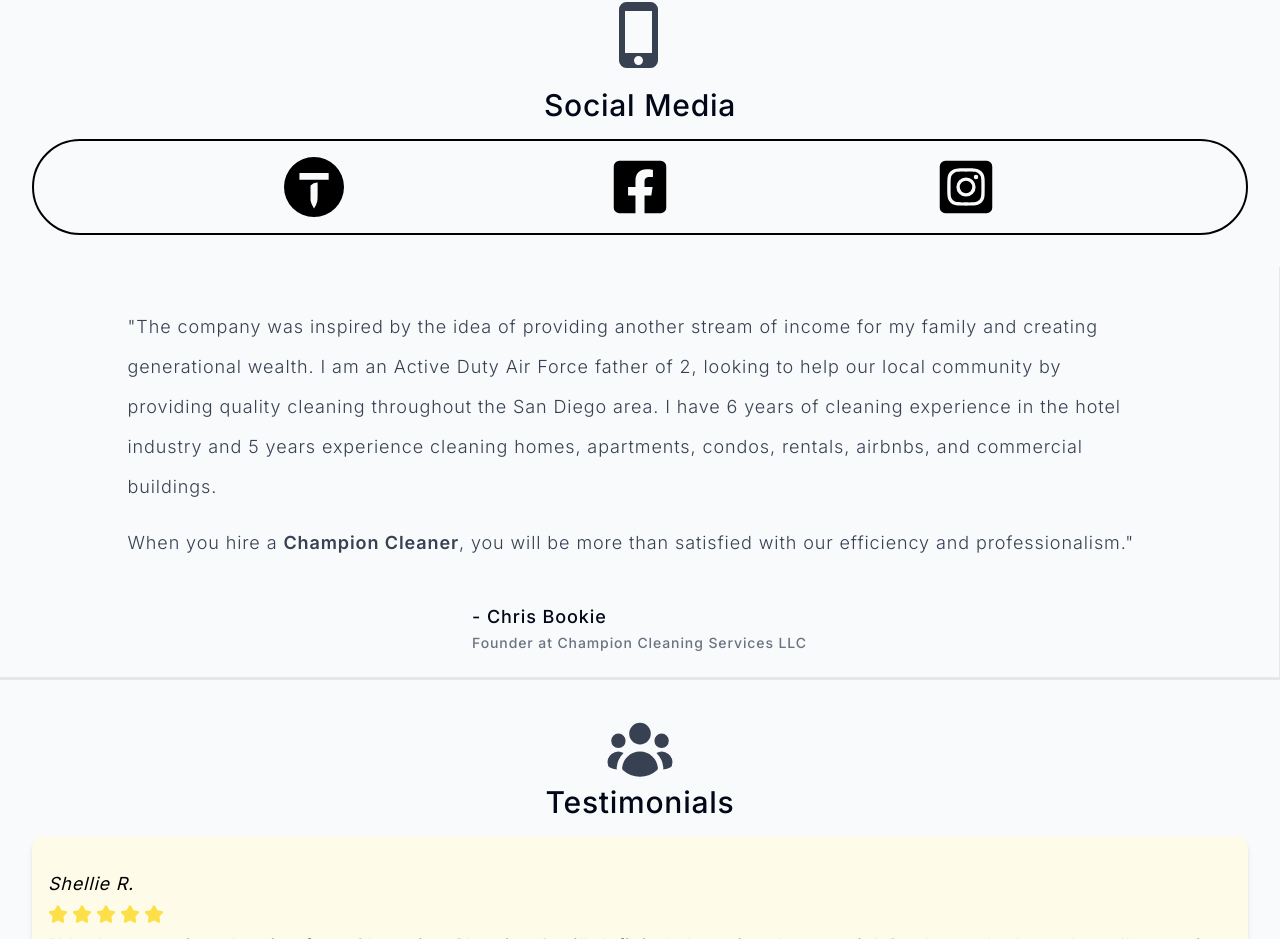
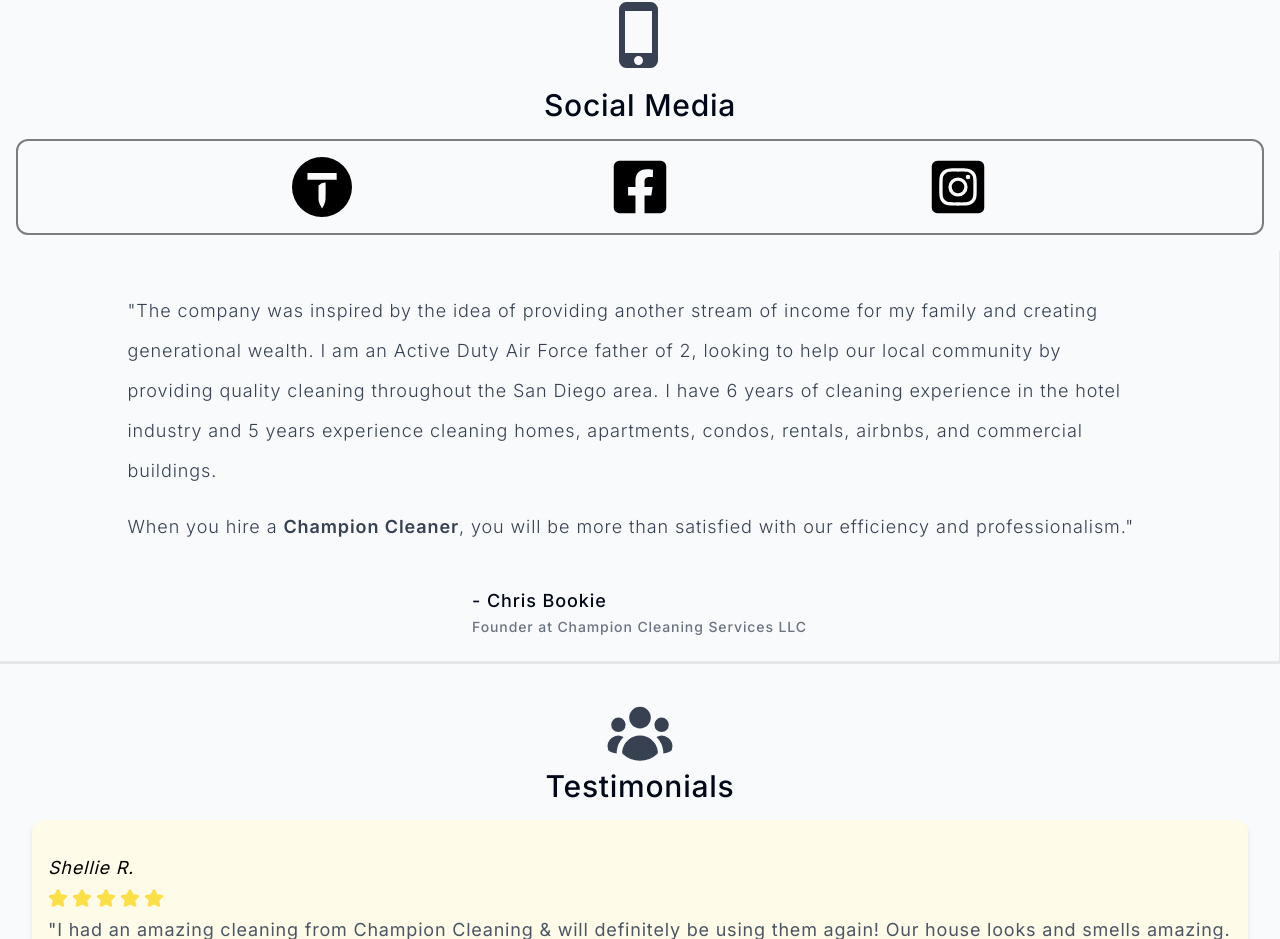
Before and after one commit to lamboprogramming/cleaning-service, a Next.js app: page / in a window 1280 px wide. Shown: the part 919-1858 px from the top of the page. Built offline with nearby package versions, Linux system fonts and the light colour scheme.

Commit message:
social media content added back

```diff
--- a/components/socials.tsx
+++ b/components/socials.tsx
@@ -17,24 +17,24 @@
         <h2>Social Media</h2>
       </div>
     </div>
-    <div className='flex flex-row m-8 mt-4 text-6xl text-black border-2 border-black rounded-full justify-evenly '>
+    <div className='flex flex-row justify-between p-4 m-4 mt-4 text-6xl text-black border-2 border-black/50 sm:justify-evenly rounded-xl '>
 
 
       <Link href='https://www.thumbtack.com/ca/san-diego/house-cleaning/champion-cleaning-llc/service/457493064825454607'>
-      <div className='m-4 transition duration-200 cursor-pointer sm:hover:scale-125'>
+      <div className='transition duration-200 cursor-pointer sm:hover:scale-125'>
         <SiThumbtack />
       </div>
       </Link>
 
       <Link href='https://www.facebook.com/championcleaning4/'>
-      <div className='m-4 transition duration-200 cursor-pointer sm:hover:scale-125'>
+      <div className='transition duration-200 cursor-pointer sm:hover:scale-125'>
          <FaFacebookSquare />
 
        </div>
       </Link>
 
       <Link href='https://www.instagram.com/championcleaningllc/?hl=en'>
-      <div className='m-4 transition duration-200 cursor-pointer sm:hover:scale-125'>
+      <div className='transition duration-200 cursor-pointer sm:hover:scale-125'>
          <FaInstagramSquare />
        </div>
       </Link>
```
